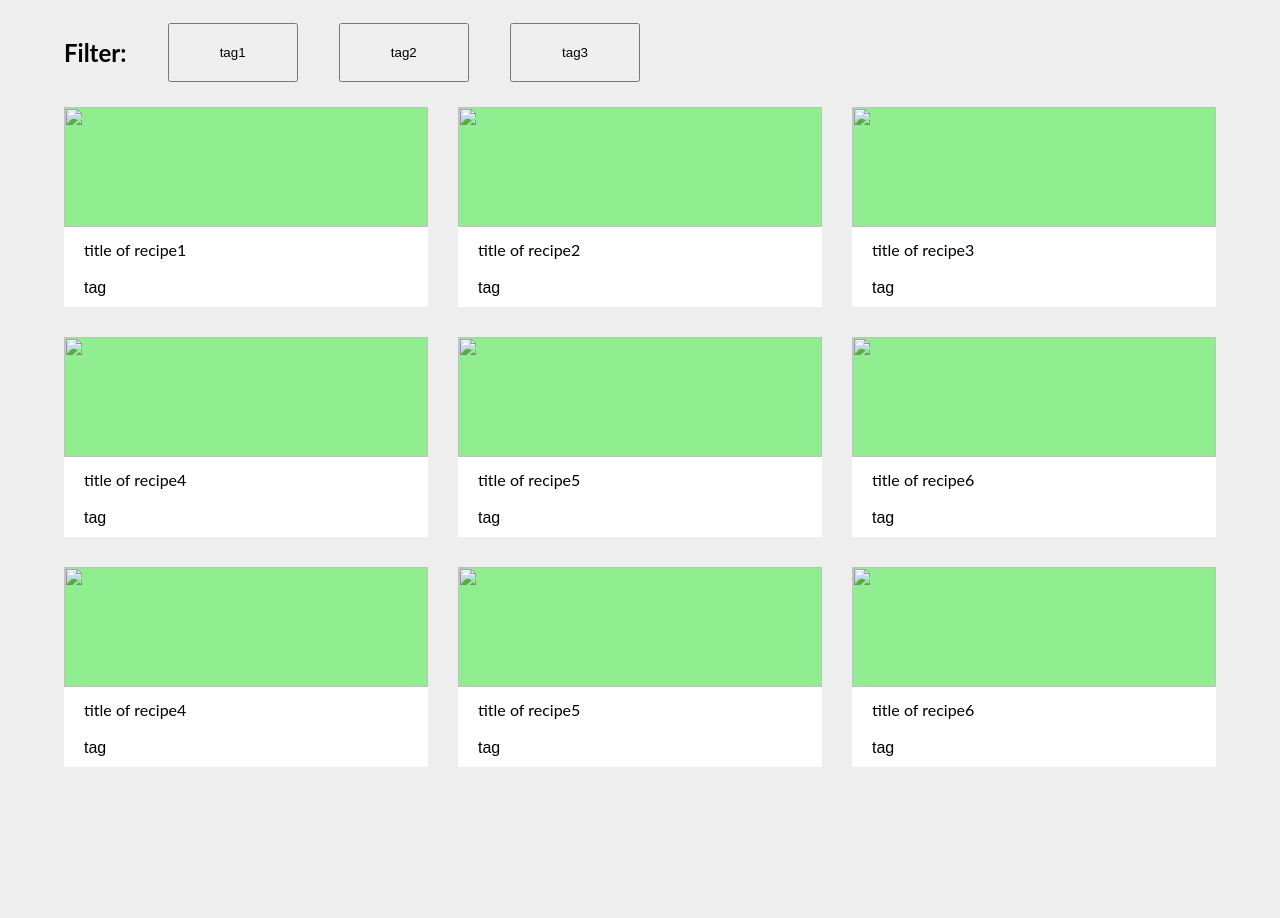
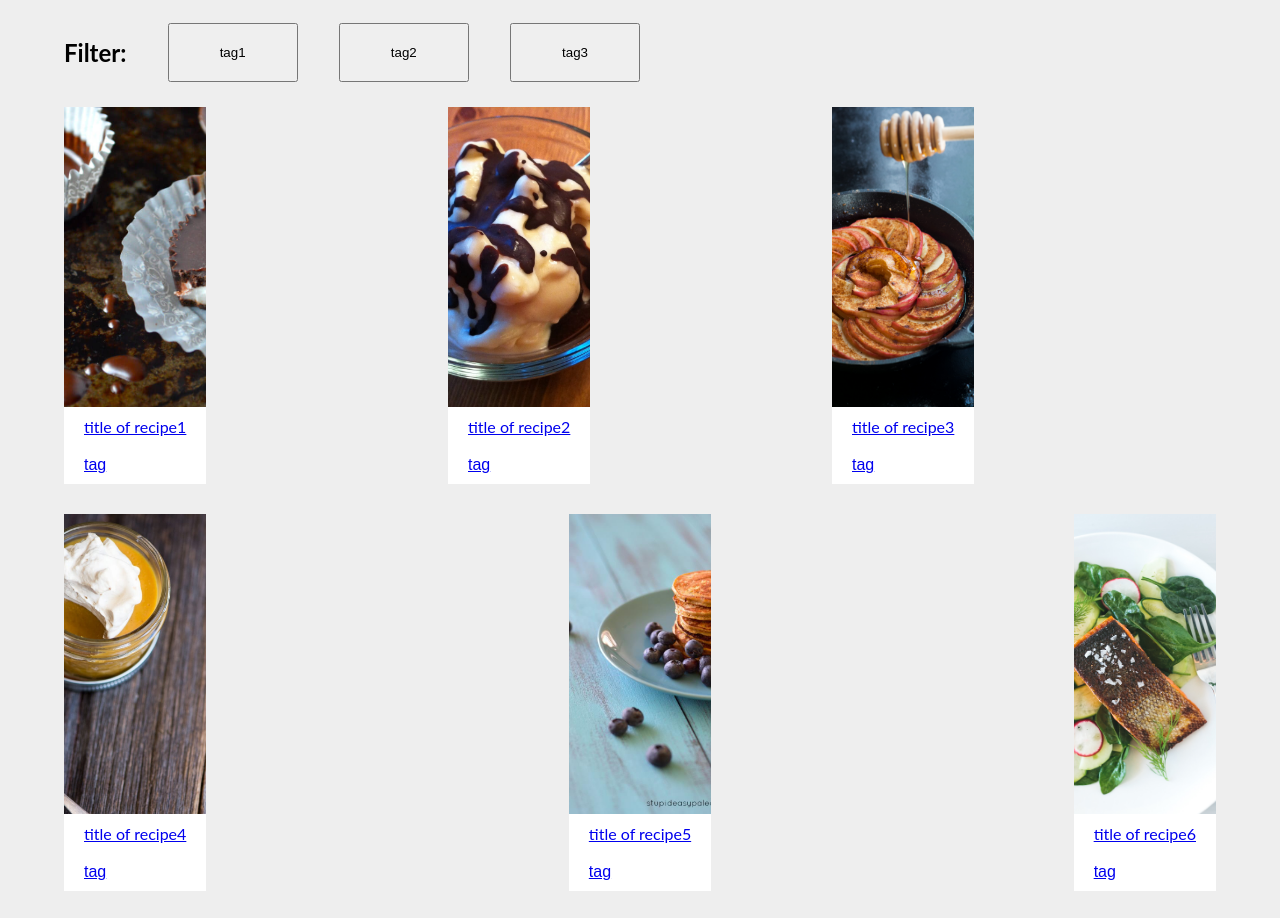
Before and after one commit to mikaelatavernese/recipe-index, a plain HTML site: page index.html in a window 1280 px wide. Shown: the part 62-980 px from the top of the page. Before the commit the page ends 859 px from the top, so only its background shows below. Drawn offline with Linux system fonts and the light colour scheme.

Commit message:
added images as background, made cards links

```diff
--- a/css/main.css
+++ b/css/main.css
@@ -1,3 +1,7 @@
+/*fonts
+font-family: 'Playfair Display', serif;
+font-family: 'Raleway', sans-serif;*/
+
 body {
   margin: 0;
   padding: 0;
@@ -50,10 +54,11 @@ header {
   margin-right: 30px;
 }
 
- img{
-  height: 120px;
-  background-color: lightgreen;
+ .card-img{
+  height: 300px;
   width: 100%;
+  background: no-repeat center center;
+  background-size: cover;
 }
 
 .title {
--- a/index.html
+++ b/index.html
@@ -4,12 +4,11 @@
 <head>
   <title>Recipes Home</title>
   <link rel="stylesheet" type="text/css" href="css/main.css">
+  <link href="https://fonts.googleapis.com/css?family=Playfair+Display:400,700|Raleway:400,500,600,700" rel="stylesheet">
 </head>
 
 <body>
-
   <header>title</header>
-
   <div class="main-container">
     <div class="filter-container">
       <h2>Filter:</h2>
@@ -17,60 +16,75 @@
       <button class="filter">tag2</button>
       <button class="filter">tag3</button>
     </div>
-
+    <!-- Recipe cards -->
+    <a href="recipe.html">
       <div class="row-container">
         <div class="card">
-      <img src="#">
+          <div class="card-img" style="background-image:url(images/recipe-1.jpg)"></div>
           <div class="title">title of recipe1</div>
           <div class="tag">tag</div>
         </div>
+    </a>
+    <a href="recipe.html">
       <div class="card">
-      <img src="#">
+        <div class="card-img" style="background-image:url(images/recipe-2.jpg)"></div>
         <div class="title">title of recipe2</div>
         <div class="tag">tag</div>
       </div>
+    </a>
+    <a href="recipe.html">
       <div class="card">
-      <img src="#">
+        <div class="card-img" style="background-image:url(images/recipe-3.jpg)"></div>
         <div class="title">title of recipe3</div>
         <div class="tag">tag</div>
       </div>
+    </a>
+    <a href="recipe.html">
       </div>
       <div class="row-container">
         <div class="card">
-      <img src="#">
+          <div class="card-img" style="background-image:url(images/recipe-4.jpg)"></div>
           <div class="title">title of recipe4</div>
           <div class="tag">tag</div>
         </div>
+    </a>
+    <a href="recipe.html">
       <div class="card">
-      <img src="#">
+        <div class="card-img" style="background-image:url(images/recipe-5.jpg)"></div>
         <div class="title">title of recipe5</div>
         <div class="tag">tag</div>
       </div>
+    </a>
+    <a href="recipe.html">
       <div class="card">
-      <img src="#">
+        <div class="card-img" style="background-image:url(images/recipe-6.jpg)"></div>
         <div class="title">title of recipe6</div>
         <div class="tag">tag</div>
       </div>
       </div>
       <div class="row-container">
         <div class="card">
-      <img src="#">
+          <div class="card-img" style="background-image:url(images/recipe-1.jpg)"></div>
           <div class="title">title of recipe4</div>
           <div class="tag">tag</div>
         </div>
+    </a>
+    <a href="recipe.html">
       <div class="card">
-      <img src="#">
+        <div class="card-img" style="background-image:url(images/recipe-3.jpg)"></div>
         <div class="title">title of recipe5</div>
         <div class="tag">tag</div>
       </div>
+    </a>
+    <a href="recipe.html">
       <div class="card">
-      <img src="#">
+        <div class="card-img" style="background-image:url(images/recipe-5.jpg)"></div>
         <div class="title">title of recipe6</div>
         <div class="tag">tag</div>
       </div>
+    </a>
     </div>
   </div>
-
   <script type="text/javascript" src="js/jquery-2.1.4.js"></script>
   <script type="text/javascript" src="js/main.js"></script>
 </body>
```
Also changed, not shown: images/9b60a9f10352372a3906004d6f23d8e9.jpg (added), images/recipe-1.jpg (added), images/recipe-2.jpg (added), images/recipe-3.jpg (added), images/recipe-4.jpg (added), images/recipe-5.jpg (added), images/recipe-6.jpg (added). Lines whose indentation alone changed are shown as unchanged.
